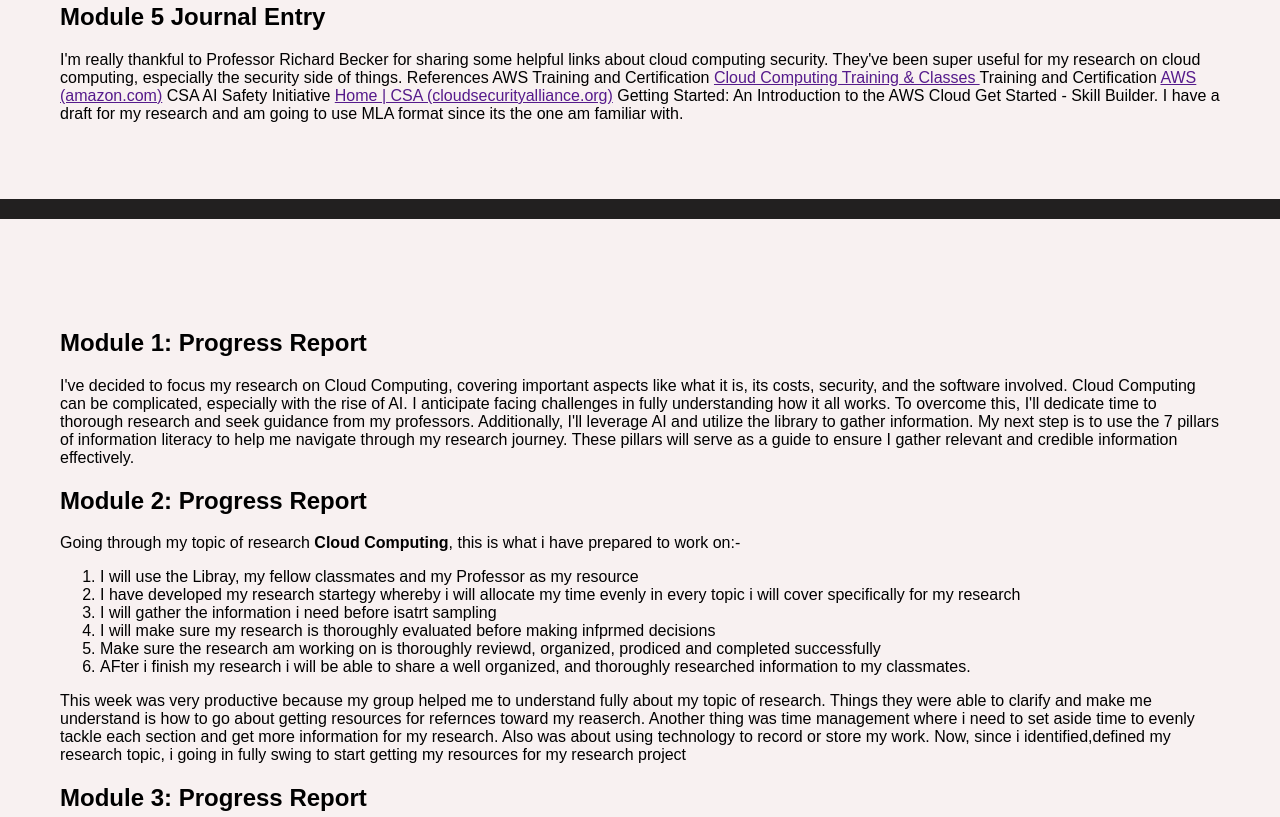
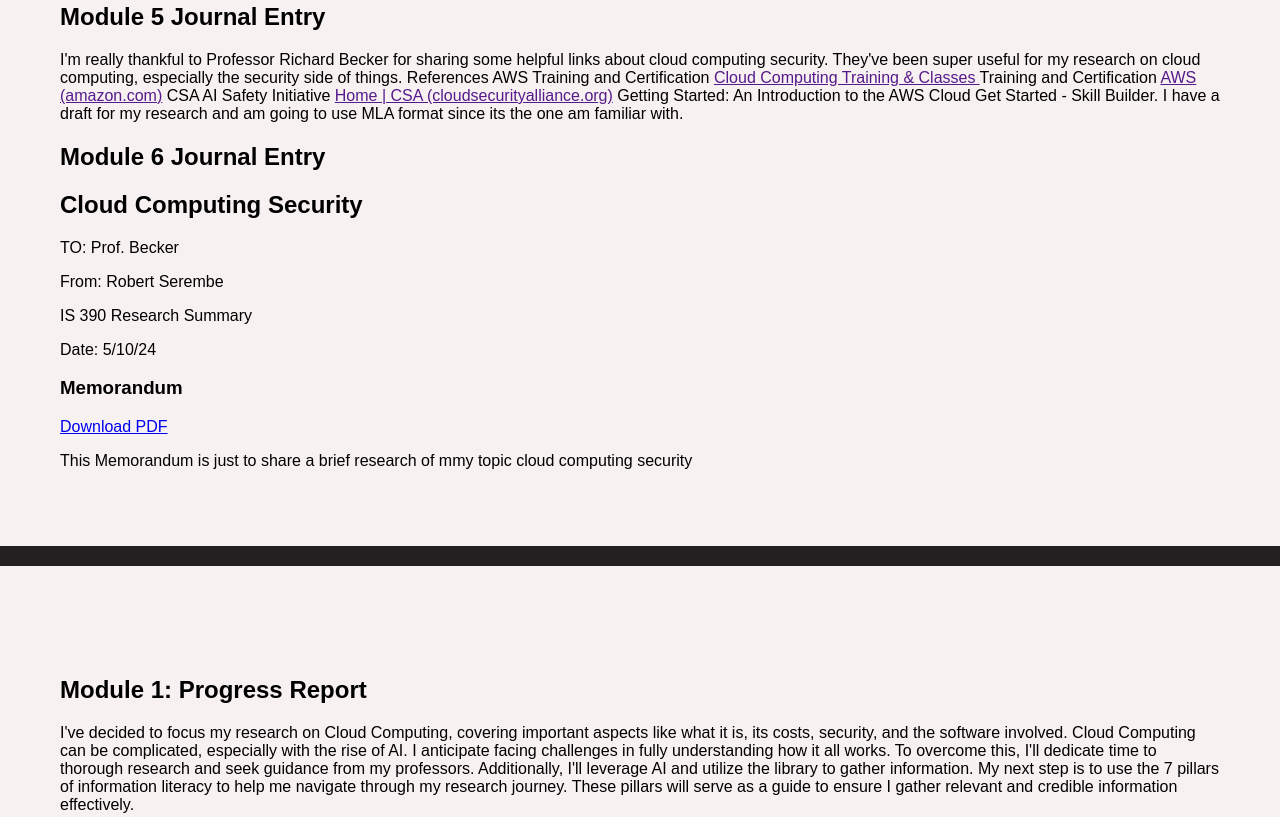
Before and after one commit to Jabari19/BASIS-Program, a plain HTML site: page index.html in a window 1280 px wide. Shown: the part 1263-2080 px from the top of the page. Drawn offline with Linux system fonts and the light colour scheme.

Commit message:
Journal Updates

```diff
--- a/index.html
+++ b/index.html
@@ -75,6 +75,22 @@
                 Get Started - Skill Builder.
             I have a draft for my research and am going to use MLA format since its the one am familiar with.
                 </p>
+                <h2>Module 6 Journal Entry</h2>
+                <div class="memo-section">
+                    <h2>Cloud Computing Security </h2>
+
+                    <p>TO: Prof. Becker</p>
+                    <p>From: Robert Serembe</p>
+                    <p>IS 390 Research Summary</p>
+                    <p>Date: 5/10/24</p>
+
+                    <h3>Memorandum</h3>
+                    <a href="memo.pdf" download="memo.pdf" class="download-button">Download PDF</a>
+
+                    <p>This Memorandum is just to share a brief research of mmy topic cloud computing security</p>
+
+                </div>
+
 
     </section>
 
@@ -108,6 +124,10 @@
             <p>My research journey is progressing really well. I have drafted an outline outlining how my project will be structured. Currently, I am focusing on understanding the concepts of plagiarism, fair use, and avoiding duplication of content. However, time management has been a challenge for me, as I have not yet visited the library to obtain the information I requested from the librarian. I realize that it's crucial for me to get organized and efficiently manage my time to ensure I don't fall behind.  </p>
             <h2>Module 5: Progress Report</h2>
             <p> I have completed the initial phase of my research outline, focusing on the topic of cloud computing security. I have drafted the first page of my research, which spans two pages in total. For formatting, I will adhere to MLA guidelines, and i have already prepared the necessary citation areas. Moving forward, my priority is to continue writing and expanding on my research. I aim to utilize the library extensively to access additional resources, ensuring a comprehensive exploration of my research topic.</p>
+            <h2>Module 6 Progress Report</h2>
+            <p>I started well by making a research outline, an introduction page, and the background of Cloud Computing Security. I have been going back and forth in my research, making sure it is in-depth. My goal this week is to cover common cloud deployment models and key players in the cloud computing industry. My issue is going back and forth, which is delaying me, but I decided to finish each topic I am covering and consult my JoMiRoNa group whenever I encounter any issue. In fact, this week I accomplished a lot by getting more research materials from the library, which I will use to progress my writing.</p>
+            <h2>Module 7 Progress Report</h2>
+            <p>This week was smooth sailing because i was working on the topics i love, <b>Security Threats in Cloud Computing</b> since i had already gathered more research materials, i was also able to finish another topic <b>Security Measures in Cloud Computing.<b>Infact this week was good to me.</p>
 
     </section>
 
```
Also changed, not shown: 1 other file.
